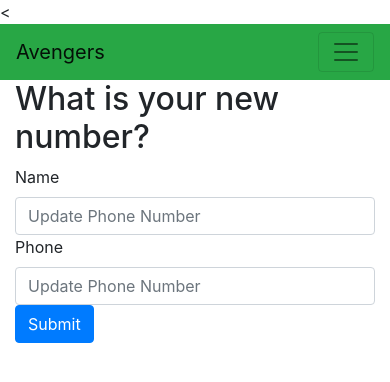
After one commit to jnolan97/AvengersPhonebook, a Flask app: page /phonenumber/update in a window 390 px wide. The commit adds this page. Shown: the top 382 px of the page. Run offline with Flask 2, Linux system fonts and the light colour scheme; the visitor is signed in with stand-in values (Sample User, id 1); data comes from the database, SQL or seed files in the repository; both versions use the stored data as it was after the commit; some libraries are stand-ins or nearby versions.

Commit message:
Added display/addition of phone numbers

```diff
--- a/avengers_phonebook/forms.py
+++ b/avengers_phonebook/forms.py
@@ -3,13 +3,18 @@ from wtforms import StringField, SubmitField, PasswordField
 from wtforms.validators import DataRequired, EqualTo, Email
 
 class PhoneNumberInfo(FlaskForm):
+    usernamephone_number = StringField('Phone', validators=[DataRequired()])
     username = StringField('Username', validators=[DataRequired()])
     email = StringField('Email',validators=[DataRequired(),Email()])
     password = PasswordField('Password', validators=[DataRequired()])
-    usernamephone_number = StringField('Phone', validators=[DataRequired()])
     submit = SubmitField()
 
 class LoginForm(FlaskForm):
     email = StringField('Email',validators=[DataRequired(),Email()])
     password = PasswordField('Password',validators=[DataRequired()])
     submit = SubmitField()
+
+class PhoneNumForm(FlaskForm):
+    name = StringField('Name',validators=[DataRequired()])
+    phone_numb = StringField('Phone',validators=[DataRequired()])
+    submit = SubmitField()
--- a/avengers_phonebook/models.py
+++ b/avengers_phonebook/models.py
@@ -15,9 +15,9 @@ def load_user(user_id):
 class User(db.Model,UserMixin):
     id = db.Column(db.Integer, primary_key = True)
     usernamephone_number = db.Column(db.String(150), nullable = False, unique = True,default="")
-    username = db.Column(db.String(150), nullable = True, unique = True,default="")
-    email = db.Column(db.String(150), nullable = True, unique = True,default="")
-    password = db.Column(db.String(256),nullable = True,default="")
+    username = db.Column(db.String(150), nullable = False, unique = True,default="")
+    email = db.Column(db.String(150), nullable = False, unique = True,default="")
+    password = db.Column(db.String(256),nullable = False,default="")
     def __init__(self,usernamephone_number,username,email,password):
         self.usernamephone_number = usernamephone_number
         self.username = username
@@ -30,3 +30,18 @@ class User(db.Model,UserMixin):
 
     def __repr__(self):
         return f'{self.phone_number} has been created.'
+
+class PhoneNumber(db.Model):
+    id = db.Column(db.Integer, primary_key = True)
+    name = db.Column(db.String(200))
+    phone_numb = db.Column(db.String(50))
+    date_created = db.Column(db.DateTime, nullable = False, default = datetime.utcnow)
+    user_id = db.Column(db.Integer, db.ForeignKey('user.id'), nullable = False)
+
+    def __init__(self,name,phone_numb,user_id):
+        self.name = name
+        self.phone_numb = phone_numb
+        self.user_id = user_id
+
+    def __repr__(self):
+        return f"The Avenger is {self.name} \n and the phone number is {self.phone_numb}"
--- a/avengers_phonebook/routes.py
+++ b/avengers_phonebook/routes.py
@@ -1,7 +1,7 @@
 from avengers_phonebook import app, db, Message, mail
 from flask import render_template, request, redirect, url_for
-from avengers_phonebook.forms import PhoneNumberInfo, LoginForm
-from avengers_phonebook.models import User, check_password_hash
+from avengers_phonebook.forms import PhoneNumberInfo, LoginForm,PhoneNumForm
+from avengers_phonebook.models import User, PhoneNumber, check_password_hash
 from flask_login import login_required,login_user,current_user,logout_user
 
 #Home Route
@@ -46,6 +46,28 @@ def login():
             return redirect(url_for('login'))
     return render_template('login.html',form=form)
 
+@app.route('/phonenumber/update',methods = ['GET','POST'])
+@login_required
+def phone_update():
+    # user = User.query.get_or_404(current_user.id)
+    update_form = PhoneNumForm()
+
+    if request.method == 'POST' and update_form.validate():
+        name = update_form.name.data
+        phone_numb = update_form.phone_numb.data
+        user_id = current_user.id
+        # print(name,phone_numb,current_user.id)
+        #update_form = PhoneNumForm(name,phone_numb,user_id)
+        phone = PhoneNumber(name,phone_numb,user_id)
+        db.session.add(phone)
+        db.session.commit()
+        return redirect(url_for('home'))
+    return render_template('phone_update.html',update_form = update_form)
+
+@app.route('/numbers.html')
+def numbers():
+    nums = PhoneNumber.query.all()
+    return render_template('numbers.html',nums = nums)
 @app.route('/logout')
 def logout():
     logout_user()
--- a/avengers_phonebook/templates/home.html
+++ b/avengers_phonebook/templates/home.html
@@ -4,6 +4,6 @@
 <header class="banner">
     <h1 class="header-text">The Avenger's Phonebook</h1>
 </header>
-
+<h2>Hello there {{ current_user.username }}</h2>
 
 {% endblock content %}
--- a/avengers_phonebook/templates/nav.html
+++ b/avengers_phonebook/templates/nav.html
@@ -20,6 +20,12 @@
       <li class="nav-item">
         <a class="nav-link" href="{{ url_for('phonenumber') }}">Numbers</a>
     </li>
+    <li class="nav-item">
+      <a class="nav-link" href="{{ url_for('phone_update',user_id=current_user.id) }}">Update Number</a>
+  </li>
+  <li class="nav-item">
+    <a class="nav-link" href="{{ url_for('numbers',user_id=current_user.id) }}">Numbers</a>
+</li>
       </ul>
     </div>
   </nav>
--- /dev/null
+++ b/avengers_phonebook/templates/phone_update.html
@@ -0,0 +1,23 @@
+{% extends 'base.html' %}
+
+{% block content %}
+
+<div class="container">
+    <h2>What is your new number?</h2>
+    <form action="" method="post">
+        {{ update_form.hidden_tag() }}
+        <div class="form-group">
+            <fieldset>
+                {{ update_form.name.label }}
+                {{ update_form.name(class="form-control",placeholder = "Update Phone Number") }}
+            </fieldset>
+            <fieldset>
+                {{ update_form.phone_numb.label }}
+                {{ update_form.phone_numb(class="form-control",placeholder = "Update Phone Number") }}
+            </fieldset>
+            {{ update_form.submit(class="btn btn-primary") }}
+        </div>
+    </form>
+</div>
+
+{% endblock content %}
--- a/avengers_phonebook/templates/phonenumber.html
+++ b/avengers_phonebook/templates/phonenumber.html
@@ -2,7 +2,6 @@
 {% block content %}
 <h3>Avengers Phone Numbers </h3>
 <p>{{ order_number }}</p>
-<h2>Hello there {{ current_user.username }}</h2>
 {% for key,item in phone_numbers.items() %}
     <ul>
         <li>{{ key }} {{ item }}</li>
```
Also changed, not shown: avengers_phonebook/templates/numbers.html (added, +16 -0 lines), migrations/versions/06ed97e5c7f1_first_flask_migration.py (deleted, +0 -33 lines), migrations/versions/7cbddf10b495_added_columns.py (deleted, +0 -36 lines), migrations/versions/d4f92a5ec8e9_added_new_model.py (added, +48 -0 lines), app.db, 1 other file.
